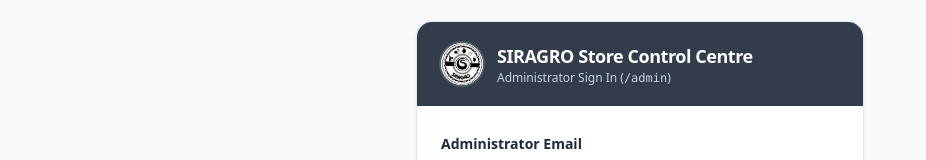
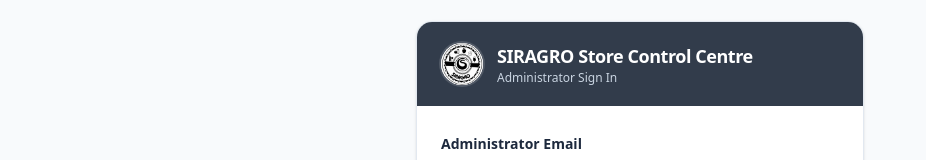
Before and after one commit to siragro4-tech/SIRAGRO-ONLINE-STORE, a Next.js app: page /admin/login in a window 1280 px wide. Shown: the part 218-378 px from the top of the page, without its empty margins (0-926 px from the left). Built offline with nearby package versions, Linux system fonts and the light colour scheme; no server answers.

Commit message:
chore(admin): remove /admin path text from admin login subtitle

```diff
--- a/src/app/admin/login/page.tsx
+++ b/src/app/admin/login/page.tsx
@@ -53,7 +53,7 @@ export default async function AdminLoginPage() {
                 SIRAGRO Store Control Centre
               </h1>
               <p className="text-xs font-medium text-slate-300">
-                Administrator Sign In (<span className="font-mono">/admin</span>)
+                Administrator Sign In
               </p>
             </div>
           </div>
```
